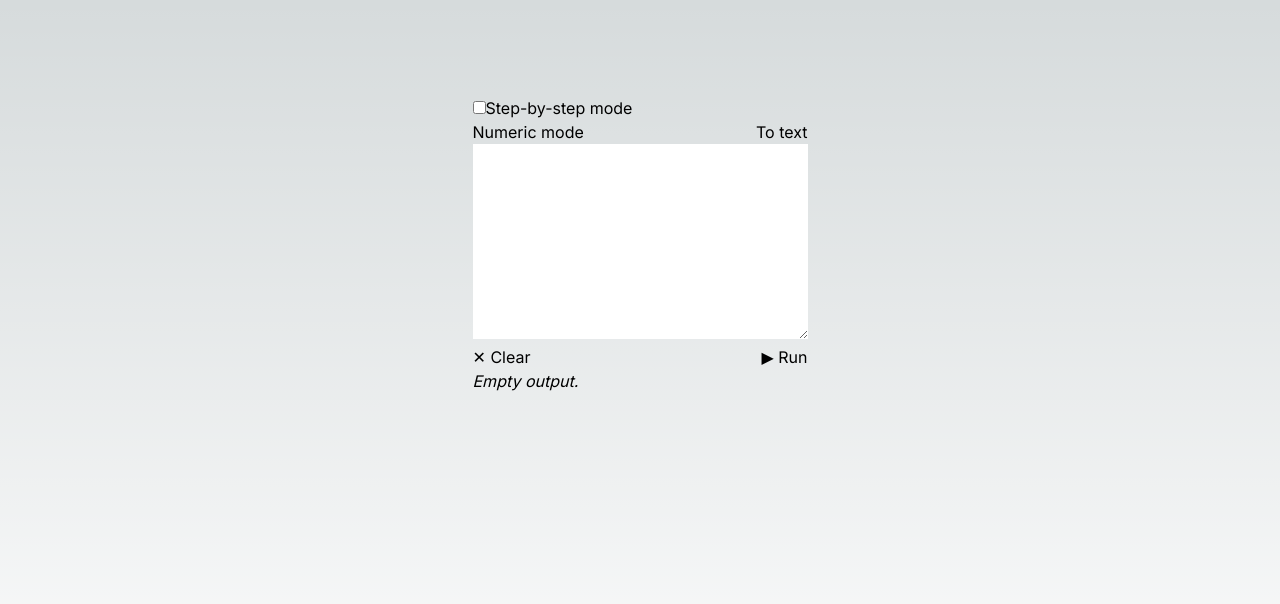
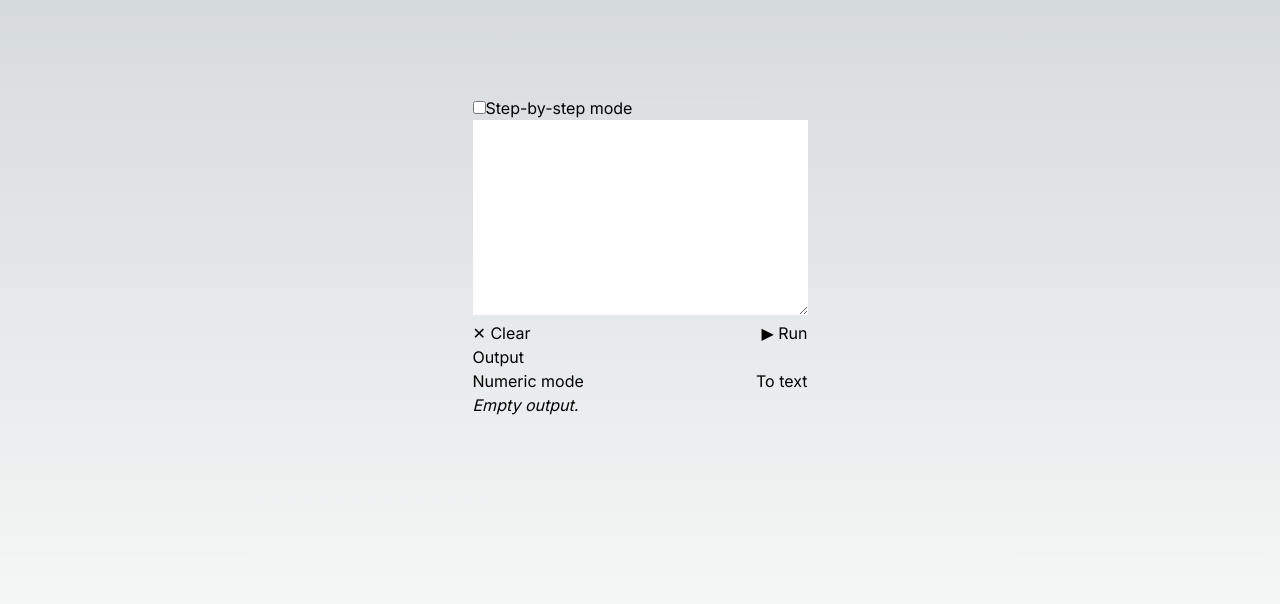
Before and after one commit to joeljpresent/jcodegame, a Next.js app: page / in a window 1280 px wide. Shown: the top 604 px of the page. Built offline with nearby package versions, Linux system fonts and the light colour scheme.

Commit message:
Put internal isTextMode state into ExeOutput

```diff
--- a/src/app/CodeGame.tsx
+++ b/src/app/CodeGame.tsx
@@ -7,12 +7,10 @@ import { ExeSettings, ExeState, initExeState, shouldExeContinue } from "./exe/st
 import { runNextStep, runScript } from "./exe/runner";
 import ScriptVisualizer from "./ScriptVisualizer";
 import ValueVisualizer from "./ValueVisualizer";
-import TextModeToggle from "./TextModeToggle";
 
 export default function CodeGame() {
   const [script, setScript] = useState("");
   const [isStepByStep, setIsStepByStep] = useState(false);
-  const [isTextMode, setIsTextMode] = useState(false);
   const [exeState, setExeState] = useState<ExeState | null>(null);
 
   const DEFAULT_SETTINGS: ExeSettings = {
@@ -29,10 +27,6 @@ export default function CodeGame() {
   function handleScriptClear() {
     setScript("");
     setExeState(null);
-  }
-
-  function handleToggleTextMode() {
-    setIsTextMode(!isTextMode);
   }
 
   function handleRun() {
@@ -66,10 +60,6 @@ export default function CodeGame() {
       <input name="stepByStepCheckbox" type="checkbox" onChange={handleToggleStepByStep} />
       <label htmlFor="stepByStepCheckbox">Step-by-step mode</label>
     </div>
-    <TextModeToggle
-      isTextMode={isTextMode}
-      onToggleTextMode={handleToggleTextMode}
-    />
     {
       isStepByStep && exeState != null
         ? <ScriptVisualizer exeState={exeState} />
@@ -93,7 +83,6 @@ export default function CodeGame() {
     <ExeOutput
       output={exeState?.output ?? []}
       error={exeState?.error ?? null}
-      isTextMode={isTextMode}
     />
     {isStepByStep && exeState != null && <ValueVisualizer exeState={exeState} />}
   </div>;
--- a/src/app/ExeOutput.tsx
+++ b/src/app/ExeOutput.tsx
@@ -1,9 +1,17 @@
 "use client";
 
+import { useState } from "react";
 import { ExeError } from "./exe/error";
+import TextModeToggle from "./TextModeToggle";
 import { toUnicode } from "./utils";
 
-export default function ExeOutput({ output, error, isTextMode }: Props) {
+export default function ExeOutput({ output, error }: Props) {
+  const [isTextMode, setIsTextMode] = useState(false);
+
+  function handleToggleTextMode() {
+    setIsTextMode(!isTextMode);
+  }
+
   function outputDisplay() {
     if (output.length === 0) {
       return <p><i>Empty output.</i></p>
@@ -24,16 +32,17 @@ export default function ExeOutput({ output, error, isTextMode }: Props) {
     )
   }
 
-  return (
+  return <>
+    <h2>Output</h2>
+    <TextModeToggle isTextMode={isTextMode} onToggleTextMode={handleToggleTextMode} />
     <div>
       {outputDisplay()}
       {errorDisplay()}
     </div>
-  );
+  </>;
 }
 
 interface Props {
   output: number[],
   error: ExeError | null,
-  isTextMode: boolean,
 }
```
